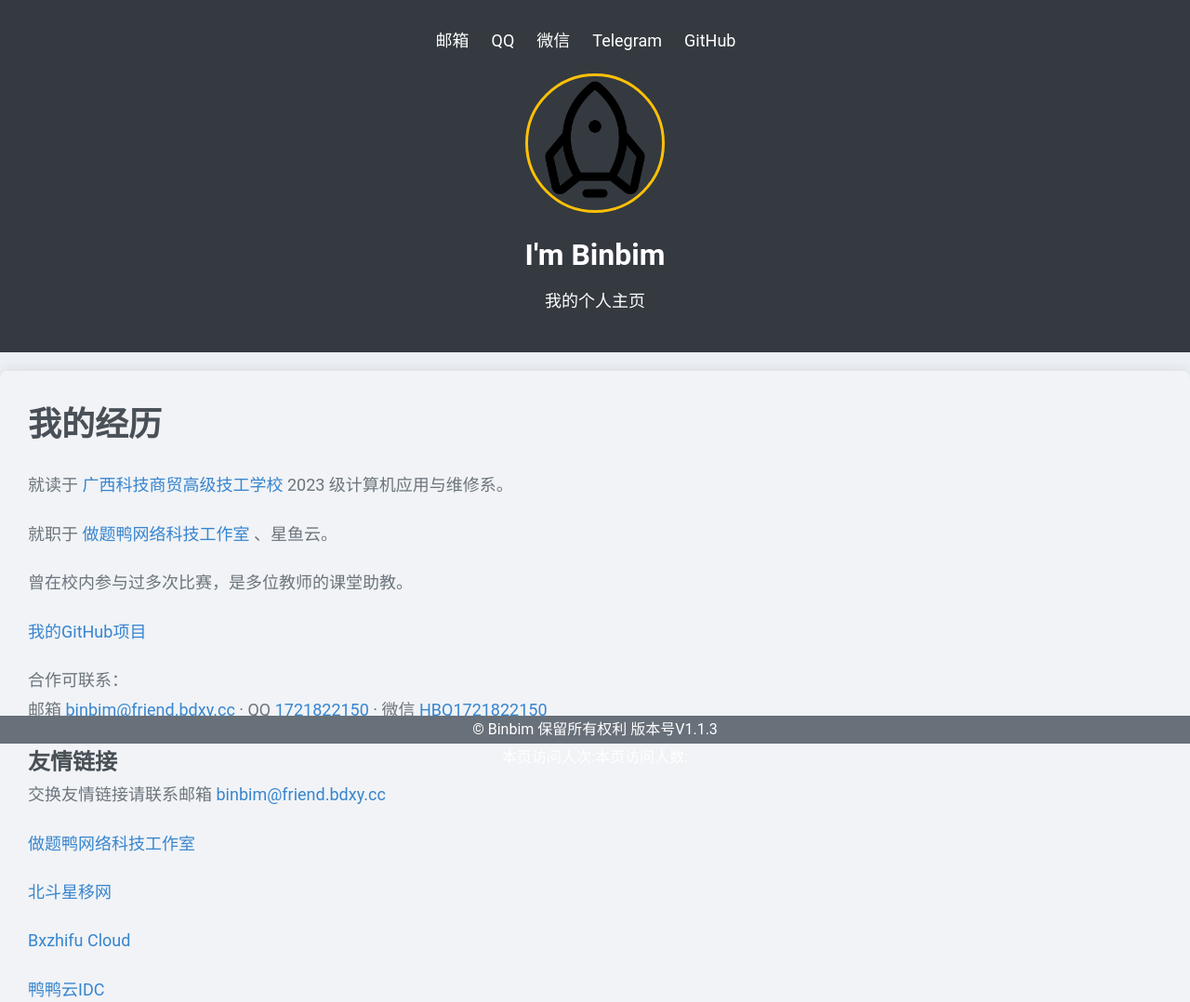
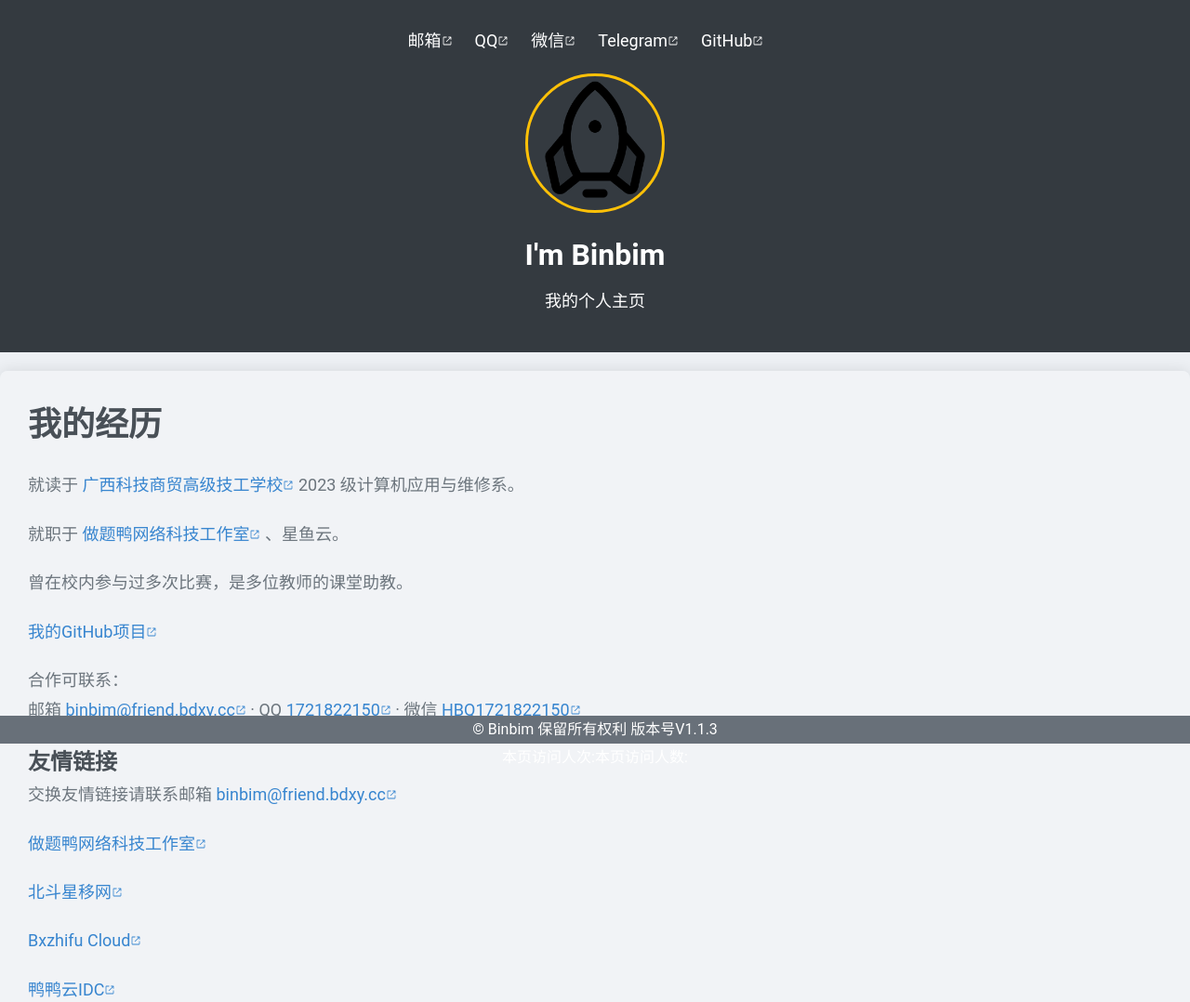
Before and after one commit to BB0813/Binbim_homepage, a plain HTML site: page index.html in a window 1280 px wide. Shown: the top 1078 px of the page at 93% size. Drawn offline with Linux system fonts and the light colour scheme.

Commit message:
更新了更多注释

```diff
--- a/index.html
+++ b/index.html
@@ -145,5 +145,20 @@
 
     <!-- 插入外部链接图标 -->
     <script>
-        // SVG 图标的定义
-        const EXT_LINK_SVG_ICON = '<svg viewBox="0 0 15 15" fill="none" xmlns="http://www.w3.org/2000/svg" width="12" height="12" size="12"><path d="M3 2C2.44772 2 2 2.44772 2 3V12C2 12.5523 2.44772 13 3 13H12C12.5523 13 13 12.5523 13 12V8.5C13 8.22386 12.7761 8 12.5 8C12.2239 8 12 8.22386 12 8.5V12H3V3L6.5 3C6.77614 3 7 2.77614 7 2.5C7 2.22386 6.77614 2 6.5 2H3ZM12.8536 2.14645C12.9015 2.19439 12.9377 2.24964 12.9621 2.30861C12.9861 2.36669 12.9996 2.4303 13 2.497L13 2.5V2.50049V5.5C13 5.77614 12.7761 6 12.5 6C12.2239 6 12 5.77614 12 5.5V3.70711L6.
+         const EXT_LINK_SVG_ICON = '<svg viewBox="0 0 15 15" fill="none" xmlns="http://www.w3.org/2000/svg" width="12" height="12" size="12"><path d="M3 2C2.44772 2 2 2.44772 2 3V12C2 12.5523 2.44772 13 3 13H12C12.5523 13 13 12.5523 13 12V8.5C13 8.22386 12.7761 8 12.5 8C12.2239 8 12 8.22386 12 8.5V12H3V3L6.5 3C6.77614 3 7 2.77614 7 2.5C7 2.22386 6.77614 2 6.5 2H3ZM12.8536 2.14645C12.9015 2.19439 12.9377 2.24964 12.9621 2.30861C12.9861 2.36669 12.9996 2.4303 13 2.497L13 2.5V2.50049V5.5C13 5.77614 12.7761 6 12.5 6C12.2239 6 12 5.77614 12 5.5V3.70711L6.85355 8.85355C6.65829 9.04882 6.34171 9.04882 6.14645 8.85355C5.95118 8.65829 5.95118 8.34171 6.14645 8.14645L11.2929 3H9.5C9.22386 3 9 2.77614 9 2.5C9 2.22386 9.22386 2 9.5 2H12.4999H12.5C12.5678 2 12.6324 2.01349 12.6914 2.03794C12.7504 2.06234 12.8056 2.09851 12.8536 2.14645Z" fill="currentColor" fill-rule="evenodd" clip-rule="evenodd"></path></svg>';
+
+        document.addEventListener('DOMContentLoaded', e => {
+            document.querySelectorAll('a').forEach(el => {
+                el.innerHTML += EXT_LINK_SVG_ICON;
+            });
+        });
+    </script>
+
+    <script src="https://binbim.beidouxingyi.cn/js" async></script>
+</body>
+</html>
+
+
+<!-- 版本号 V.1.1.4 -->
+ <!-- 添加了更多代码注释 -->
+  <!-- &copy; Binbim 保留所有权利 -->
```
